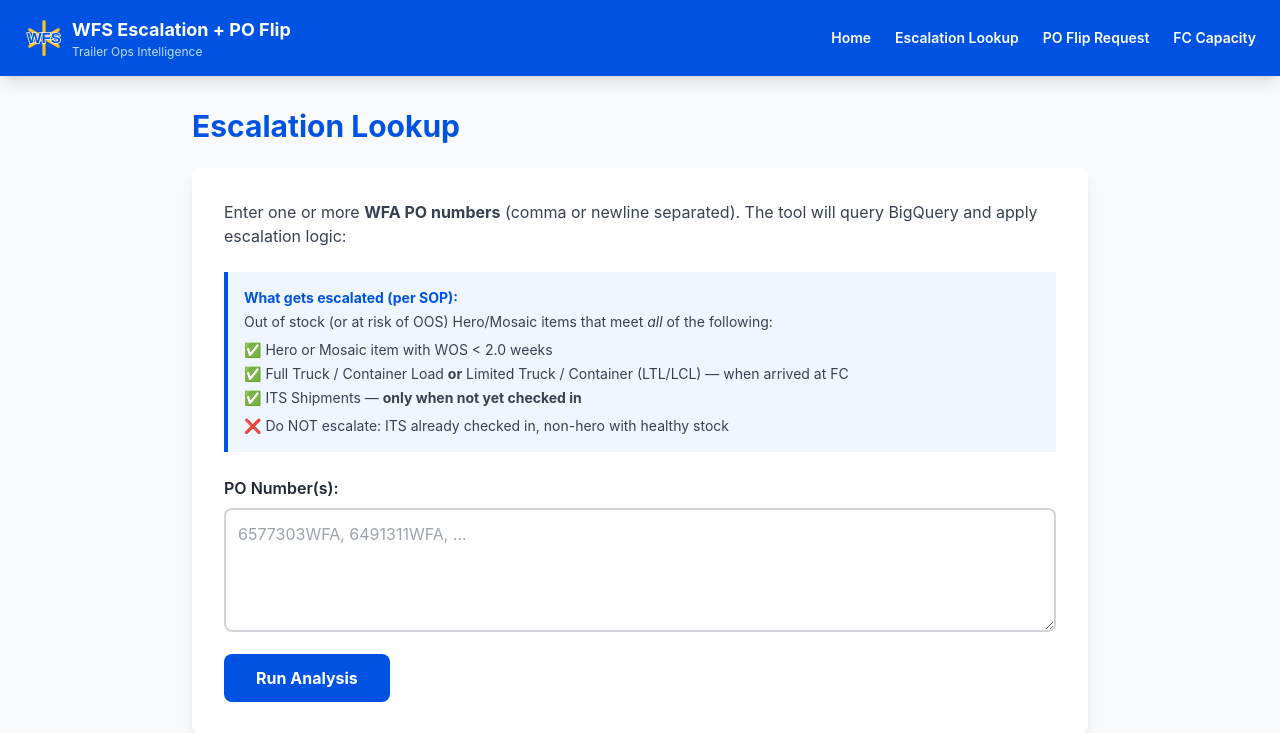
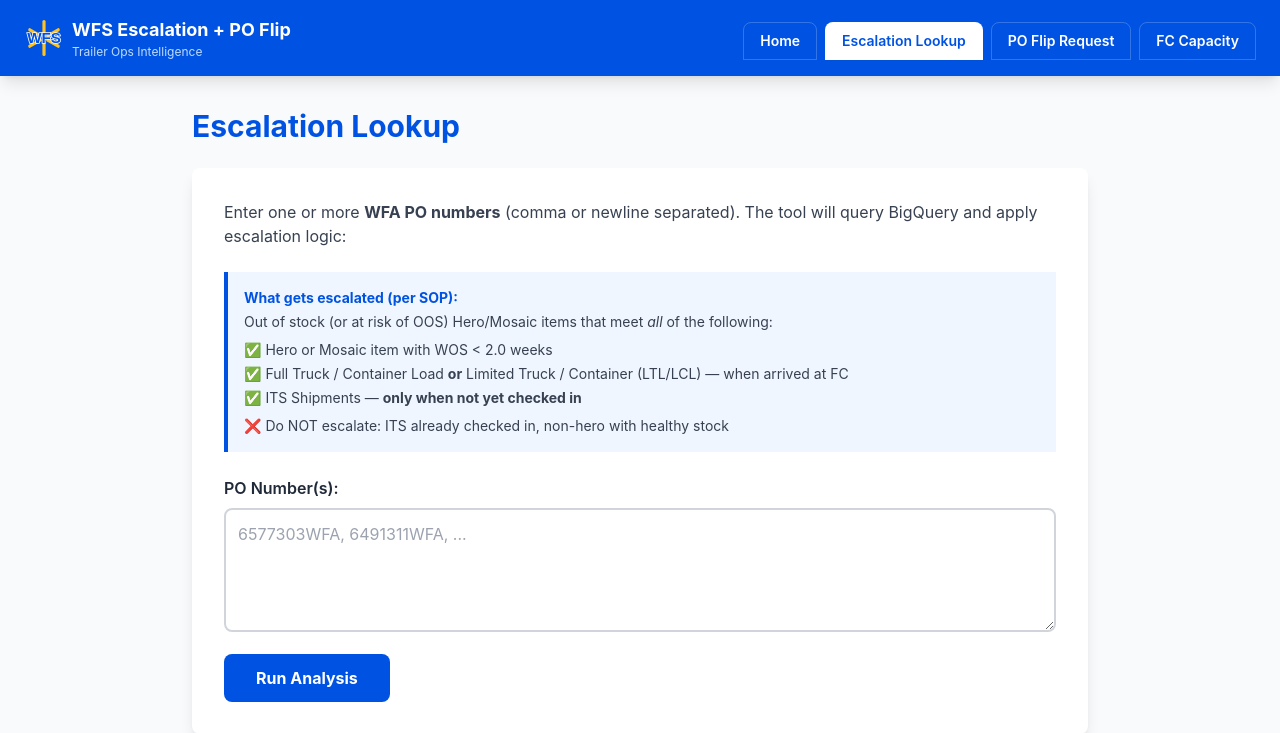
Before and after one commit to treytoolson-lgtm/wfs-po-flip-tool, a FastAPI app: page /escalation in a window 1280 px wide. Shown: the top 733 px of the page. Run offline with FastAPI, Linux system fonts and the light colour scheme; some libraries are stand-ins or nearby versions.

Commit message:
Highlight active mode in navigation

```diff
--- a/app/templates/base.html
+++ b/app/templates/base.html
@@ -57,8 +57,9 @@
 </head>
 <body class="bg-gray-50">
     <!-- Nav -->
+    {% set current_path = request.url.path if request and request.url else '/' %}
     <nav class="bg-walmart-blue text-white shadow-lg">
-        <div class="container mx-auto px-6 py-4 flex items-center justify-between">
+        <div class="container mx-auto flex flex-col gap-4 px-6 py-4 lg:flex-row lg:items-end lg:justify-between">
             <div class="flex items-center space-x-2">
                 <!-- WFS Spark Logo -->
                 <svg class="h-10 w-10" xmlns="http://www.w3.org/2000/svg" viewBox="0 0 100 100">
@@ -77,11 +78,27 @@
                     <div class="text-xs text-blue-200">Trailer Ops Intelligence</div>
                 </div>
             </div>
-            <div class="flex space-x-6 text-sm font-semibold">
-                <a href="/" class="hover:text-walmart-spark transition">Home</a>
-                <a href="/escalation" class="hover:text-walmart-spark transition">Escalation Lookup</a>
-                <a href="/po-flip" class="hover:text-walmart-spark transition">PO Flip Request</a>
-                <a href="/fc-capacity" class="hover:text-walmart-spark transition">FC Capacity</a>
+            <div class="flex flex-wrap items-end gap-2 text-sm font-semibold" aria-label="Primary navigation">
+                <a
+                    href="/"
+                    class="inline-flex items-center rounded-t-lg border border-white/20 px-4 py-2 transition {% if current_path == '/' %}bg-white text-walmart-blue shadow-sm{% else %}text-white hover:bg-white/10 hover:text-walmart-spark{% endif %}"
+                    {% if current_path == '/' %}aria-current="page"{% endif %}
+                >Home</a>
+                <a
+                    href="/escalation"
+                    class="inline-flex items-center rounded-t-lg border border-white/20 px-4 py-2 transition {% if current_path.startswith('/escalation') %}bg-white text-walmart-blue shadow-sm{% else %}text-white hover:bg-white/10 hover:text-walmart-spark{% endif %}"
+                    {% if current_path.startswith('/escalation') %}aria-current="page"{% endif %}
+                >Escalation Lookup</a>
+                <a
+                    href="/po-flip"
+                    class="inline-flex items-center rounded-t-lg border border-white/20 px-4 py-2 transition {% if current_path.startswith('/po-flip') %}bg-white text-walmart-blue shadow-sm{% else %}text-white hover:bg-white/10 hover:text-walmart-spark{% endif %}"
+                    {% if current_path.startswith('/po-flip') %}aria-current="page"{% endif %}
+                >PO Flip Request</a>
+                <a
+                    href="/fc-capacity"
+                    class="inline-flex items-center rounded-t-lg border border-white/20 px-4 py-2 transition {% if current_path.startswith('/fc-capacity') %}bg-white text-walmart-blue shadow-sm{% else %}text-white hover:bg-white/10 hover:text-walmart-spark{% endif %}"
+                    {% if current_path.startswith('/fc-capacity') %}aria-current="page"{% endif %}
+                >FC Capacity</a>
             </div>
         </div>
     </nav>
```
